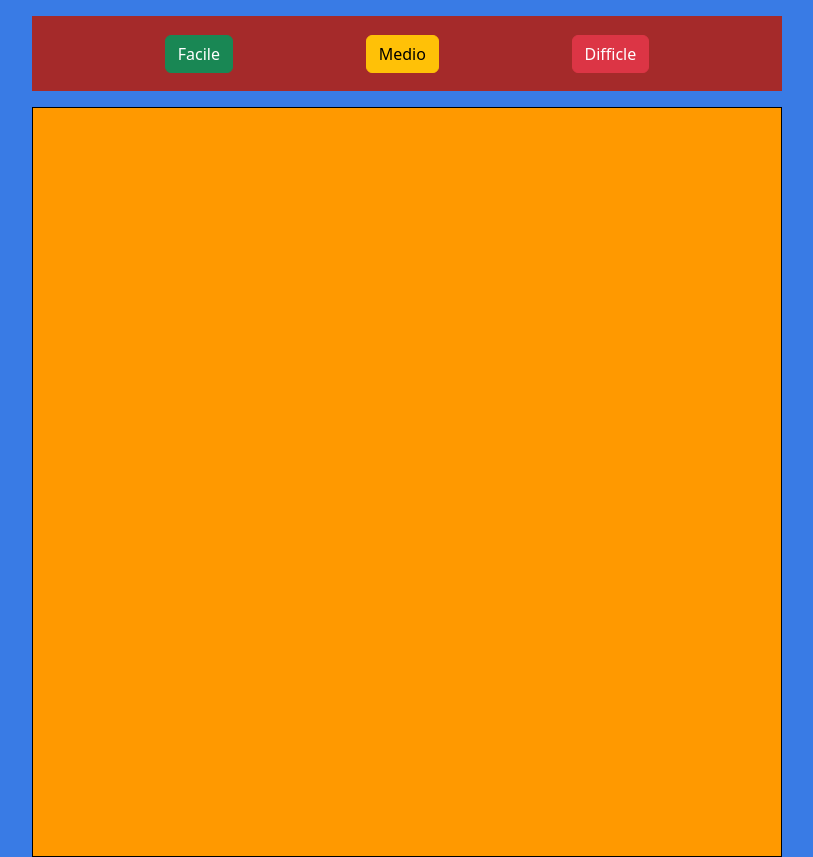
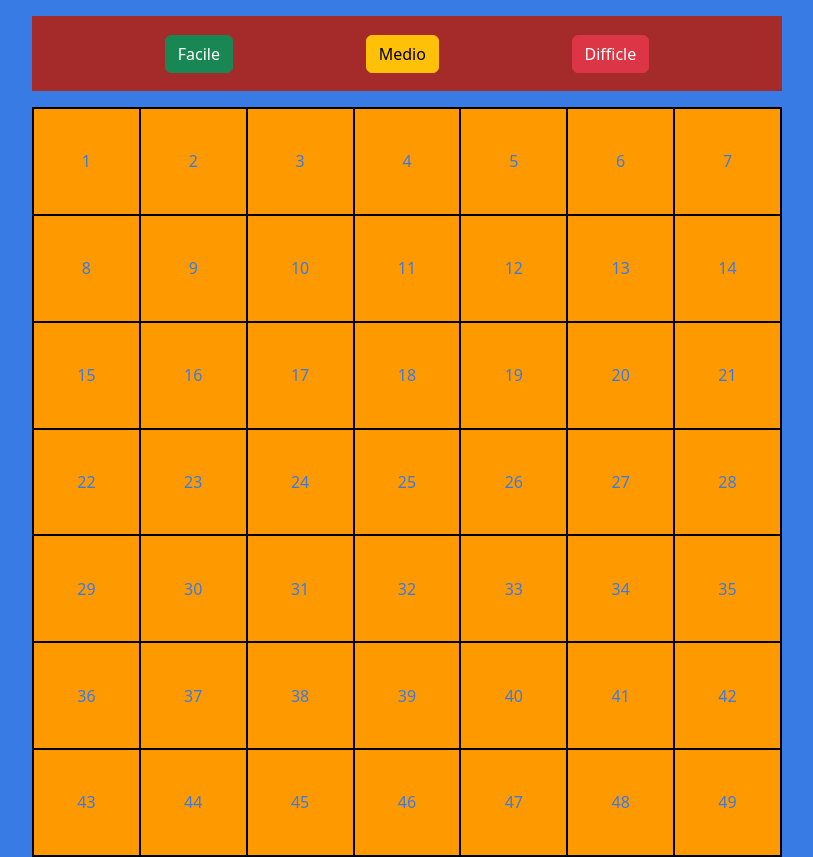
Before and after one commit to Marco9726/js-campominato-grid, a plain HTML site: page BONUS/index.html in a window 1280 px wide. Both pictures are taken after a click on the button "Difficle". Shown: the whole page, without its empty margins (233-1046 px from the left). Drawn offline with nearby package versions, Linux system fonts and the light colour scheme.

Commit message:
(bonus) aggiunta modalità hard

```diff
--- a/BONUS/css/style.css
+++ b/BONUS/css/style.css
@@ -56,3 +56,13 @@ html body{
     align-items: center;
     color: rgb(57, 123, 229);
 }
+
+.square-hard{
+    width: calc(100% / 7);
+    height: calc(100% / 7);
+    border: 1px solid black;
+    display: flex;
+    justify-content: center;
+    align-items: center;
+    color: rgb(57, 123, 229);
+}
--- a/BONUS/js/script.js
+++ b/BONUS/js/script.js
@@ -52,3 +52,24 @@ normal.addEventListener('click', function () {
         })
     }
 })
+
+//6 - addEventListner al click di hard
+hard.addEventListener('click', function () {
+    //6.1 - creo ciclo for per generare 81 square
+    grid.innerHTML = "";
+    for (let i = 1; i <= 49; i++) {
+        //6.1.1 - creo l'elemento div all'interno della grid
+        square = grid.appendChild(document.createElement('div'));
+        //6.1.2 - assegno classe square-hard al div creato
+        square.className = 'square-hard';
+        //6.1.3 - visualizzo il numero dell'iterazione nel suo square
+        square.append(i)
+        //6.1.4 - addEventListner al click dello square
+        square.addEventListener('click', function() {
+            //6.1.4.1- assegno classe bg-blue allo square
+            this.classList.add('bg-blue')
+            //6.1.4.2 - visualizzo numero dello suqare cliccato in console log
+            console.log(i);
+        })
+    }
+})
```
Also changed, not shown: BONUS/readMe.txt.
